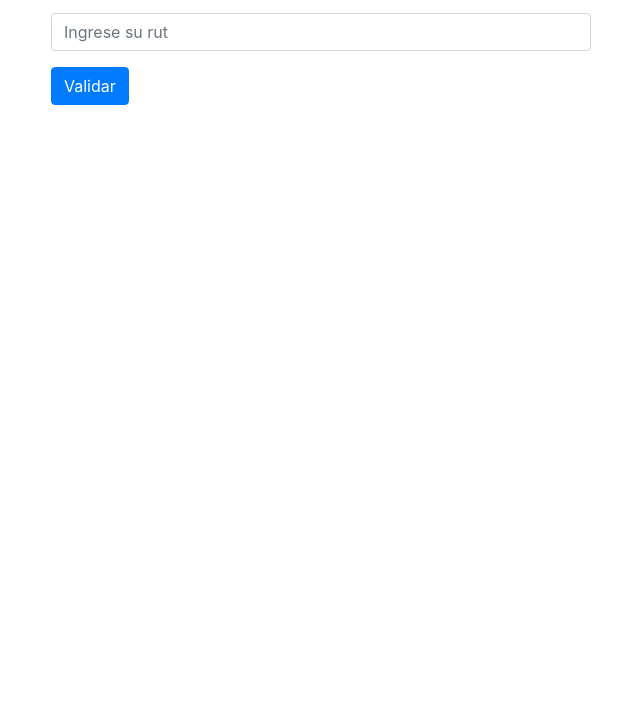
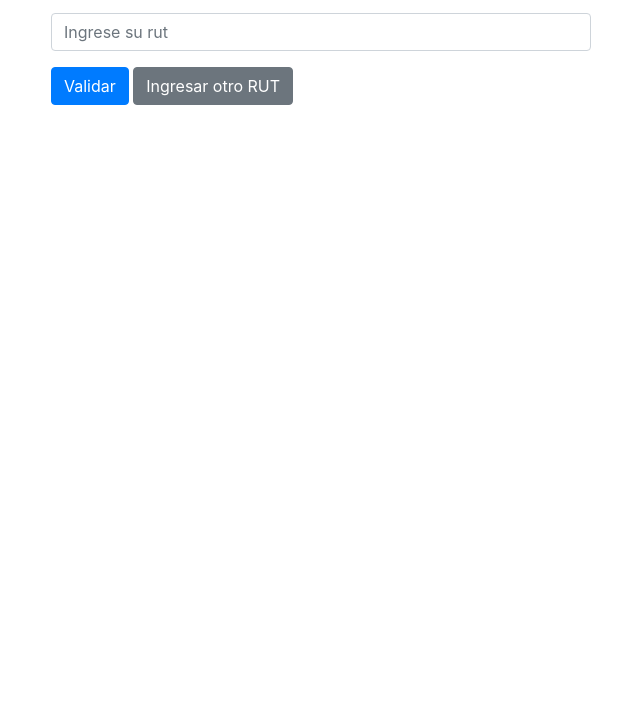
Before and after one commit to marelycarcamo/validaRut-js, a plain HTML site: page index.html in a window 1280 px wide. Shown: the part 89-800 px from the top of the page, without its empty margins (319-959 px from the left). Drawn offline with nearby package versions, Linux system fonts and the light colour scheme.

Commit message:
updating

```diff
--- a/index.html
+++ b/index.html
@@ -13,20 +13,23 @@
             <div class="col-md-6">
                 <h1 class="text-center">Validación de Rut</h1>
                 <p class="lead">Ingrese un rut válido:</p>
-                <form>
+
+                <form onsubmit="event.preventDefault(); validarRut();">
                     <div class="form-group">
                         <input type="text" class="form-control" id="rut" placeholder="Ingrese su rut">
                     </div>
-                    <button type="submit" class="btn btn-primary" onclick="validarRut(rut)">Validar</button>
+                    <button type="submit" class="btn btn-primary">Validar</button>
+                    <button type="button" class="btn btn-secondary" onclick="limpiar()">Ingresar otro RUT</button>
                     <p id="resultado"></p>
                 </form>
+
             </div>
         </div>
     </div>
     <!-- JS de Bootstrap y jQuery -->
     <script src="https://code.jquery.com/jquery-3.3.1.slim.min.js"></script>
     <script src="https://stackpath.bootstrapcdn.com/bootstrap/4.3.1/js/bootstrap.min.js"></script>
-    <!-- Tu archivo JS -->
+    <!-- Mi JS -->
     <script src="validaRut.js"></script>
 </body>
 </html>
--- a/validaRut.js
+++ b/validaRut.js
@@ -1,6 +1,18 @@
+// La función "validarFormatoRut" verifica si el RUT ingresado tiene el formato correcto.
+function validarFormatoRut(rut) {
+    return /^\d{1,8}-[\dKk]$/.test(rut);
+}
+
 // La función "validarRut" es responsable de validar el número de identificación nacional chileno (RUT).
 function validarRut() {
     var rutCompleto = document.getElementById('rut').value;
+
+    // Primero, verifica si el RUT tiene el formato correcto
+    if (!validarFormatoRut(rutCompleto)) {
+        document.getElementById('resultado').innerText = "El formato del RUT no es válido.";
+        return;
+    }
+
     var partes = rutCompleto.split('-');
     var texto = partes[0];
     var dvRut = partes[1];
@@ -23,11 +35,13 @@ function validarRut() {
 
     // Obtén una referencia al elemento donde quieres mostrar el resultado
     var elementoResultado = document.getElementById('resultado');
+    alert("dv = " + dv);
+    // Actualiza el contenido del elemento con el resultado de la validación
+    elementoResultado.innerText = esValido ? "El RUT es válido." : "El RUT no es válido.";
+}
 
-    // Actualiza el contenido del elemento con el resultado de la validación
-    if (esValido) {
-        elementoResultado.innerText = "El RUT es válido.";
-    } else {
-        elementoResultado.innerText = "El RUT no es válido.";
-    }
+// La función "limpiar" limpia el campo de entrada y el resultado
+function limpiar() {
+    document.getElementById('rut').value = '';
+    document.getElementById('resultado').innerText = '';
 }
```
